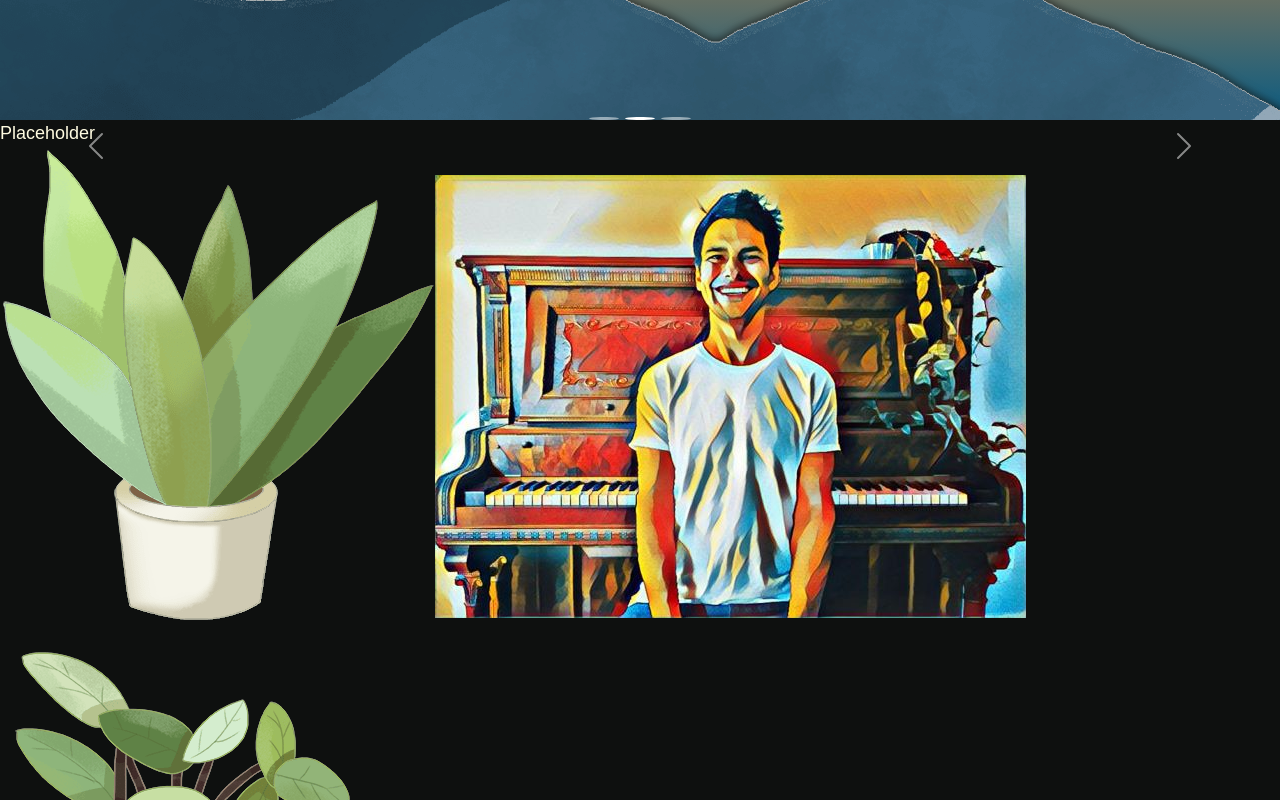
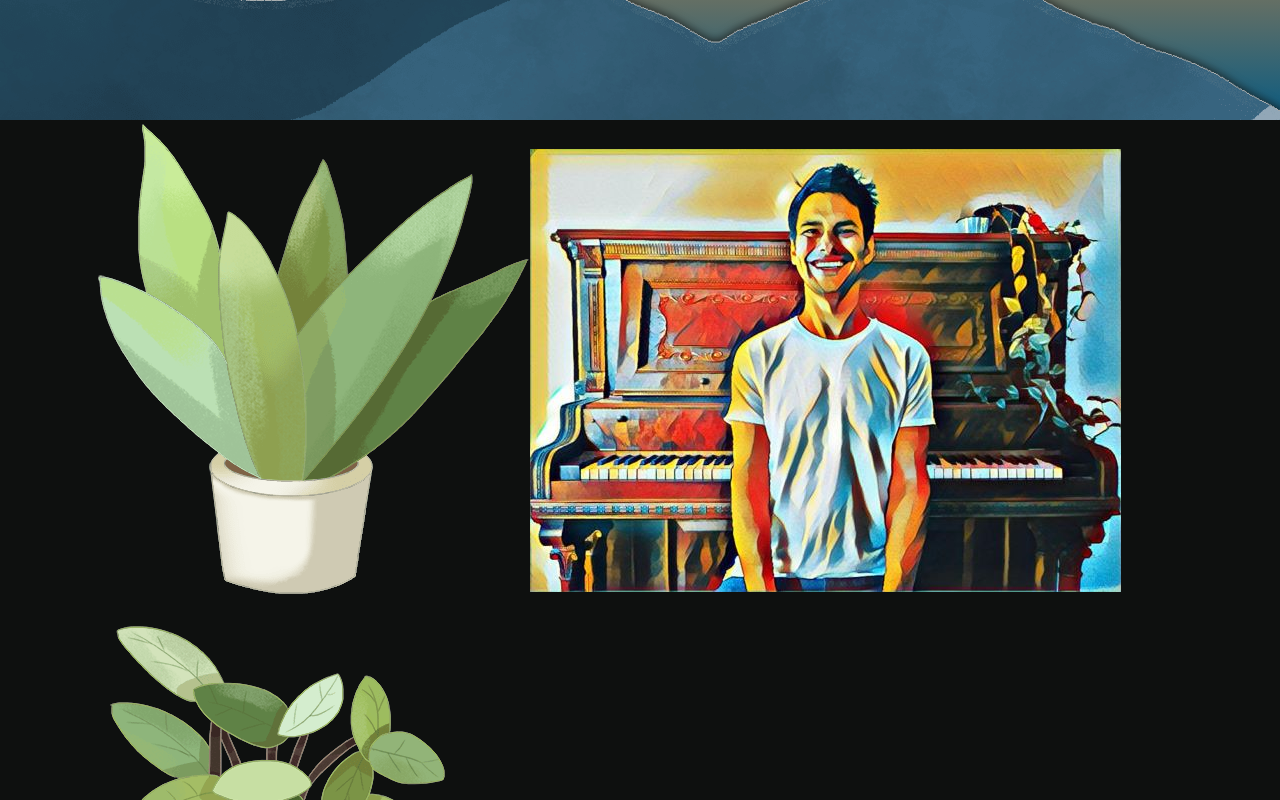
Before and after one commit to a-straube/portfolio-alpha, a React (Create React App) app: page / in a window 1280 px wide. Shown: the part 680-1480 px from the top of the page. Built offline with nearby package versions, Linux system fonts and the light colour scheme; a web font is replaced by a local one.

Commit message:
Add section-content styling

```diff
--- a/src/global-styles.css
+++ b/src/global-styles.css
@@ -2,3 +2,11 @@ section {
   height: 100vh;
   position: relative;
 }
+.section-content {
+  align-items: flex-end;
+  display: flex;
+  flex-wrap: nowrap;
+  justify-content: space-between;
+  position: relative;
+  width: 100%;
+}
--- a/src/global-styles.less
+++ b/src/global-styles.less
@@ -2,3 +2,12 @@ section {
     height: 100vh;
     position: relative;
 }
+
+.section-content {
+    align-items: flex-end;
+    display: flex;
+    flex-wrap: nowrap;
+    justify-content: space-between;
+    position: relative;
+    width: 100%;
+}
```
